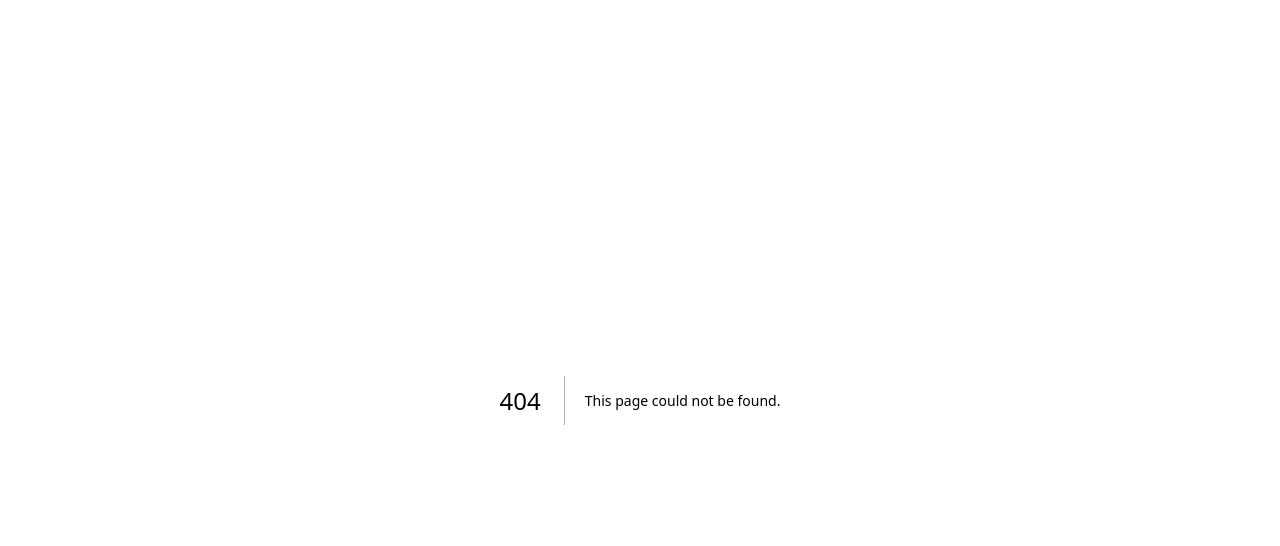
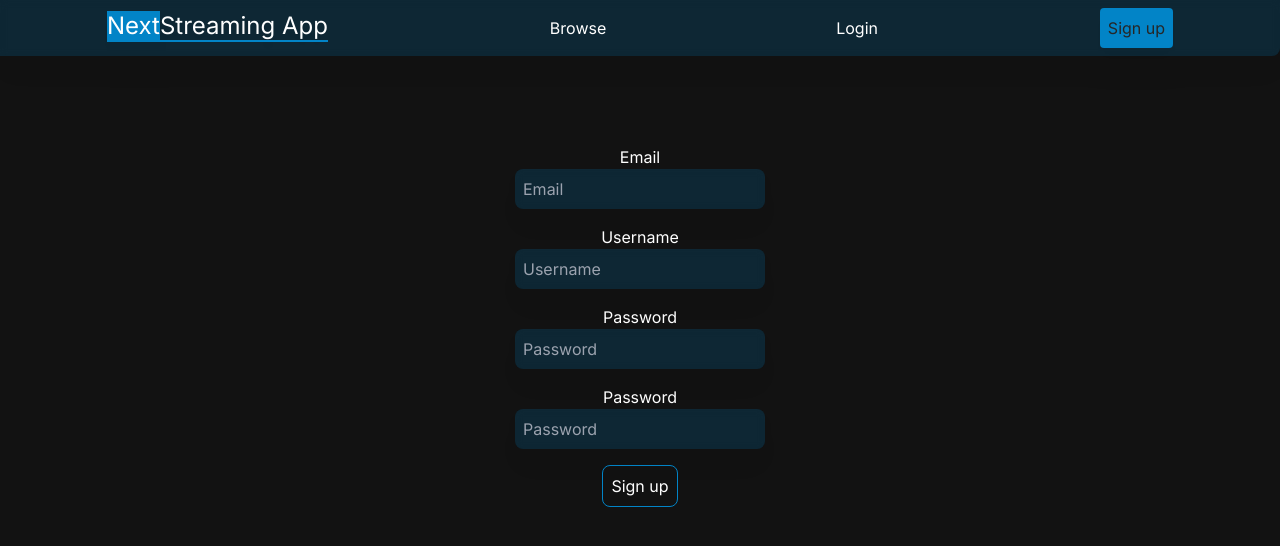
Before and after one commit to retr080s/Next-Streaming, a Next.js app: page /signup in a window 1280 px wide. Before the commit this address had no page. Shown: the top 546 px of the page. Built offline with nearby package versions, Linux system fonts and the light colour scheme.

Commit message:
login (need to add a page for `forgot password`) /sign up pages added

```diff
--- a/src/app/components/navbarTop.tsx
+++ b/src/app/components/navbarTop.tsx
@@ -19,13 +19,13 @@ export default function navbarTop() {
           </button>
         </Link>
 
-        <Link href="/">
+        <Link href="/login">
           <button className="bg-transparent hover:text-sky-600 text-white rounded p-2 hover:drop-shadow-xl">
             Login
           </button>
         </Link>
 
-        <Link href="/">
+        <Link href="/signup">
           <button className="bg-sky-600 hover:bg-sky-800 hover:text-white text-neutral-800 rounded p-2 hover:drop-shadow-xl">
             Sign up
           </button>
--- /dev/null
+++ b/src/app/login/page.tsx
@@ -0,0 +1,37 @@
+import NavbarTop from "../components/NavbarTop";
+import Link from "next/link";
+
+export default function page() {
+  return (
+    <div>
+      <NavbarTop />
+      <div className="flex flex-col items-center justify-center mt-20 py-2">
+        <hr />
+        {/* min-h-screen */}
+        <label htmlFor="email">Email</label>
+        <input
+          className="p-2 rounded-lg mb-4 focus:outline-none bg-sky-800/30 backdrop-blur-sm drop-shadow-xl  text-white"
+          id="email"
+          type="text"
+          placeholder="Email"
+        />
+
+        <label htmlFor="password">Password</label>
+        <input
+          className="p-2  rounded-lg mb-4 focus:outline-none bg-sky-800/30 backdrop-blur-sm drop-shadow-xl  text-white"
+          id="password"
+          type="password"
+          placeholder="Password"
+        />
+        <Link href="/">
+          <p className="text-sm m-2 text-slate-400 hover:text-white">
+            Forgot password
+          </p>
+        </Link>
+        <button className="p-2 border border-sky-600 rounded-lg mb-4 focus:outline-none hover:bg-sky-800">
+          Login
+        </button>
+      </div>
+    </div>
+  );
+}
--- /dev/null
+++ b/src/app/signup/page.tsx
@@ -0,0 +1,44 @@
+import NavbarTop from "../components/NavbarTop";
+
+export default function page() {
+  return (
+    <div>
+      <NavbarTop />
+      <div className="flex flex-col items-center justify-center mt-20 py-2">
+        <hr />
+        {/* min-h-screen */}
+        <label htmlFor="email">Email</label>
+        <input
+          className="p-2 rounded-lg mb-4 focus:outline-none bg-sky-800/30 backdrop-blur-sm drop-shadow-xl  text-white"
+          id="email"
+          type="text"
+          placeholder="Email"
+        />
+        <label htmlFor="username">Username</label>
+        <input
+          className="p-2 rounded-lg mb-4 focus:outline-none bg-sky-800/30 backdrop-blur-sm drop-shadow-xl  text-white"
+          id="username"
+          type="text"
+          placeholder="Username"
+        />
+        <label htmlFor="password">Password</label>
+        <input
+          className="p-2  rounded-lg mb-4 focus:outline-none bg-sky-800/30 backdrop-blur-sm drop-shadow-xl  text-white"
+          id="password"
+          type="password"
+          placeholder="Password"
+        />
+        <label htmlFor="password">Password</label>
+        <input
+          className="p-2  rounded-lg mb-4 focus:outline-none bg-sky-800/30 backdrop-blur-sm drop-shadow-xl  text-white"
+          id="password"
+          type="password"
+          placeholder="Password"
+        />
+        <button className="p-2 border border-sky-600 rounded-lg mb-4 focus:outline-none hover:bg-sky-800">
+          Sign up
+        </button>
+      </div>
+    </div>
+  );
+}
```
